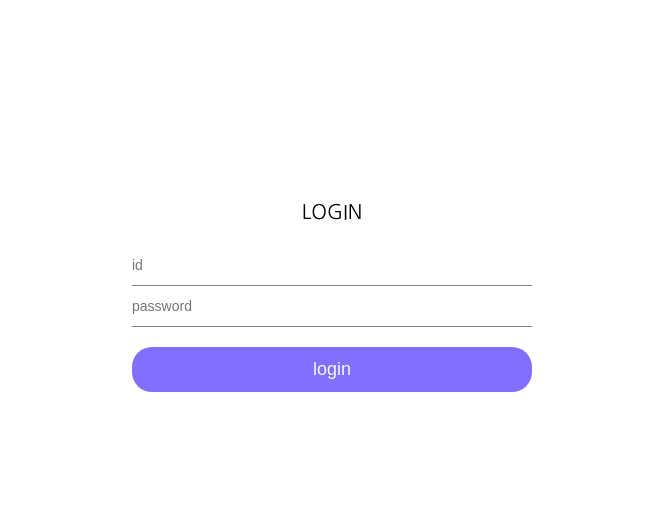
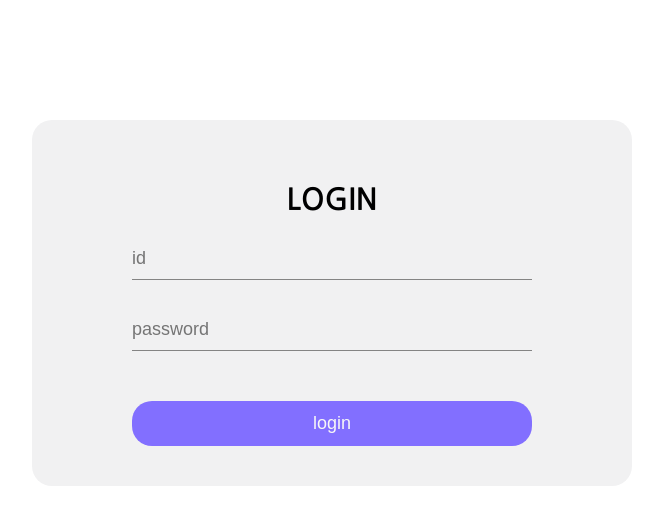
Before and after one commit to Tjdnjs/hackalearn, a Flask app: page /login in a window 1280 px wide. Shown: the part 100-625 px from the top of the page, without its empty margins (308-971 px from the left). Run offline with Flask 2, Linux system fonts and the light colour scheme; some libraries are stand-ins or nearby versions.

Commit message:
write, login css

```diff
--- a/static/css/loginstyle.css
+++ b/static/css/loginstyle.css
@@ -12,26 +12,30 @@ body{
     display : flex;
     flex-direction : column;
     border-radius : 1rem;
-    margin-top: 9rem;
+    margin-top: 6rem;
     width : 100%;
     justify-content : center;
 }
-
+form{
+    background-color: #F1F1F2;
+    width: 30rem;
+    padding: 2rem 0;
+    border-radius: 1rem;
+    margin:auto;
+}
 .int-area input {
     width: 20rem;
     height: 1rem;
-    font-size: .7rem;
+    font-size: .9rem;
     padding: .5rem 0;
     border: 0;
     border-bottom: 1px solid rgb(132, 132, 132);
     background: transparent;
     color: rgb(78, 78, 78);
     outline: 0;
+    margin-bottom: 1.5rem;
 }
 
-.int-area:first-child input {
-    margin-bottom: 1.5rem;
-}
 
 .btn-area {
     text-align: center;
--- a/static/css/write.css
+++ b/static/css/write.css
@@ -42,7 +42,7 @@
 }
 #writed{
   display: block;
-  margin: 5rem 15%;
+  margin: 1rem 15%;
   padding: 1rem 0.7rem 0.5rem 0.5rem;
   border-radius: 20px;
   background-color: rgb(224, 224, 230);
--- a/templates/login.html
+++ b/templates/login.html
@@ -37,8 +37,8 @@
 
 
       <form action="/signin" method="get">
-        <p>LOGIN</p>
-        <div class="int-area"><input type="text" placeholder="id" name="id" /></div>
+        <h2>LOGIN</h2>
+        <div class="int-area" id = 'id'><input type="text" placeholder="id" name="id" /></div>
         <div class="int-area"><input type="password" placeholder="password" name="pw" /></div>
         <div class="btn-area"><input type="submit" id="btn" value="login" /></div>
       </form>
```
